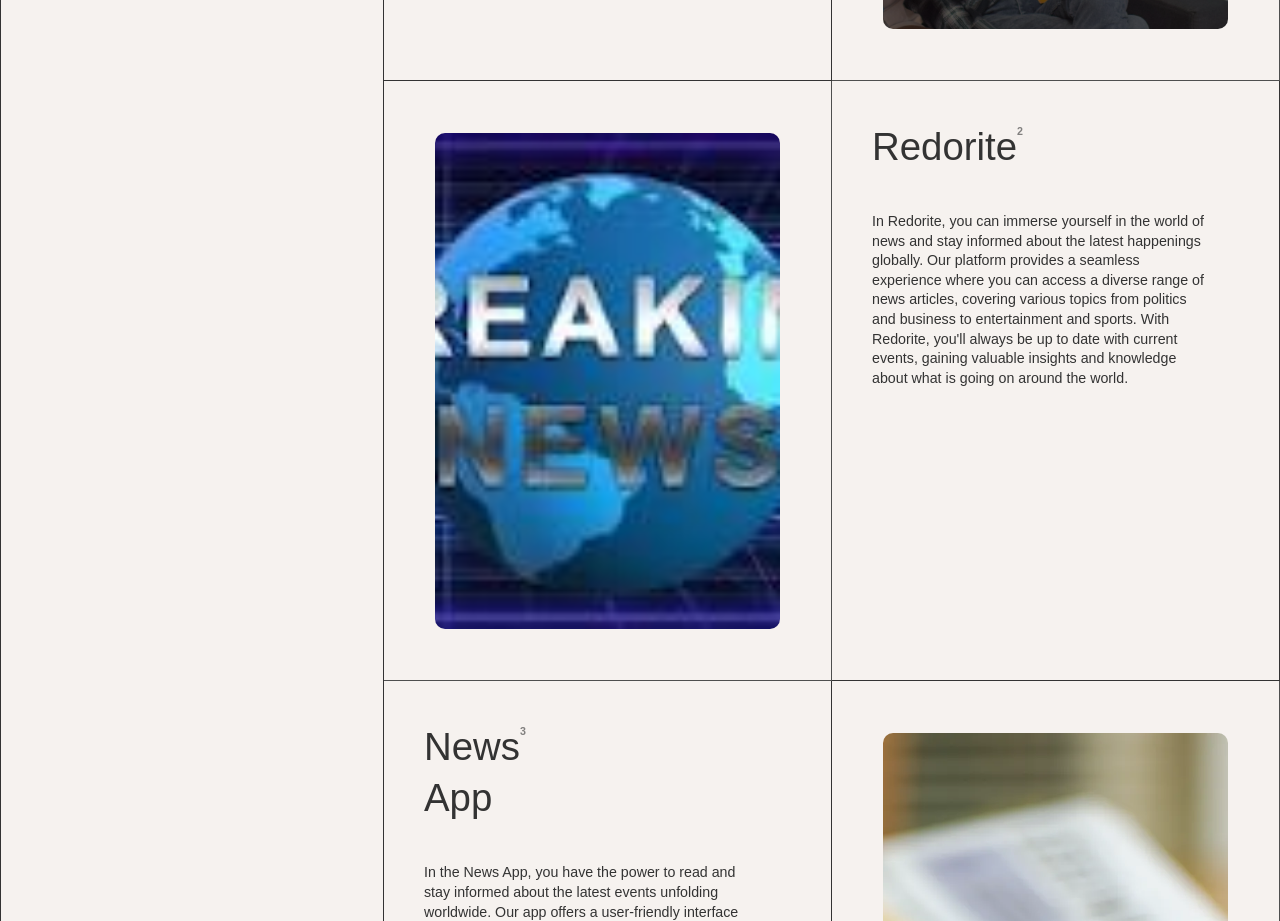
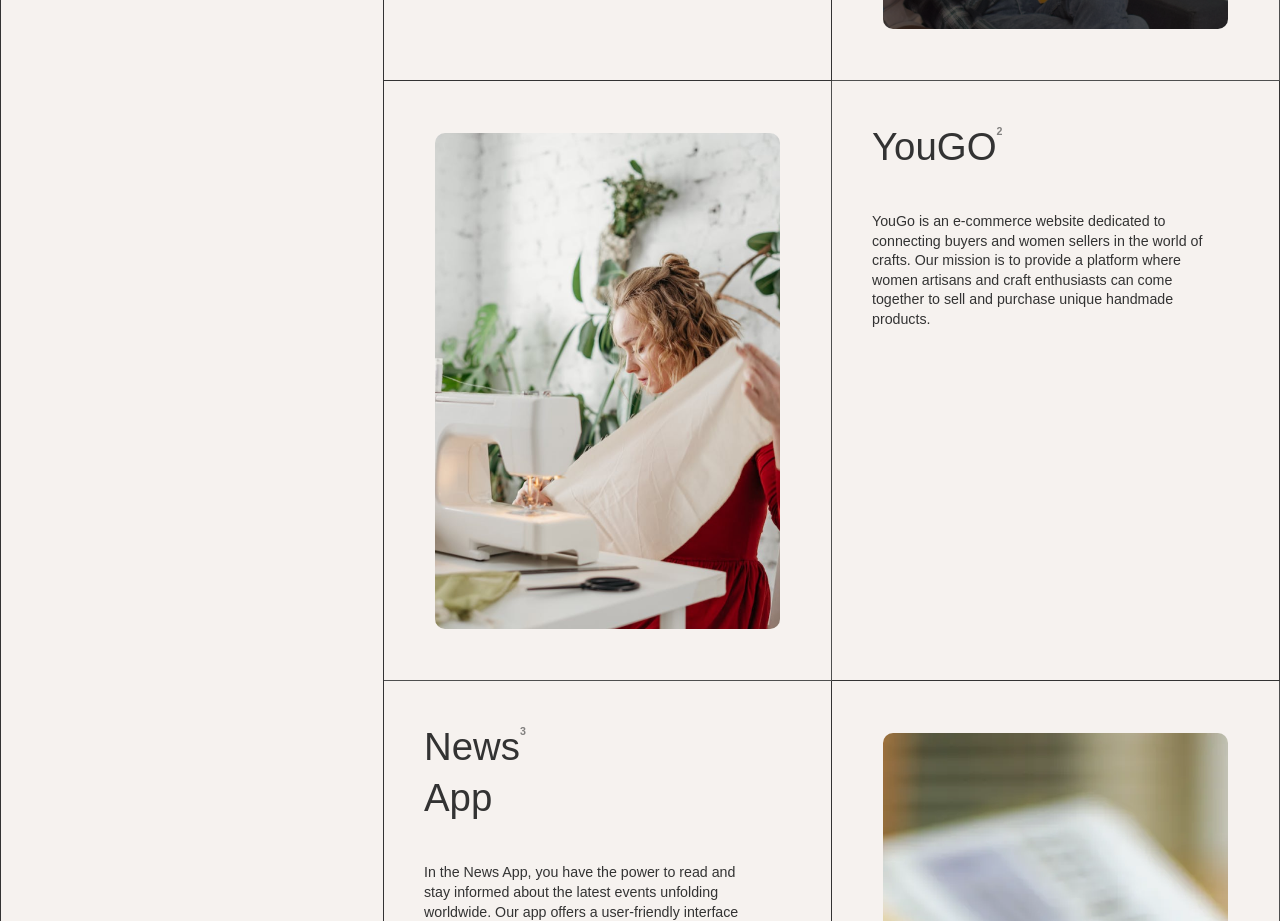
Before and after one commit to Semight/Portfolio, a Next.js app: page / in a window 1280 px wide. Shown: the part 2000-2921 px from the top of the page. Built offline with nearby package versions, Linux system fonts and the light colour scheme.

Commit message:
added a new project to the project page

```diff
--- a/src/app/project/page.tsx
+++ b/src/app/project/page.tsx
@@ -6,7 +6,7 @@ import styled from "styled-components";
 import Footer from "@/components/footer/page";
 import Sidenav from "@/components/sidenav/page";
 import Image from "next/image";
-import BRN from "../../assets/breaking-news.jpeg";
+import yougo from "../../assets/yougo.png";
 import GDG from "../../assets/Component 108 (1).png";
 import BN from "../../assets/newsarticle_placeholder.webp";
 import CA from "../../assets/chipper-app.png";
@@ -184,10 +184,10 @@ const Project = () => {
         </div>
 
         <div className="h-container">
-          <a href="http://redorite.com" className="project-link">
+          <a href="https://www.yougo-crafts.store/" className="project-link">
             <div className="image-container">
               <Image
-                src={BRN}
+                src={yougo}
                 alt={""}
                 style={{
                   width: "90vw",
--- a/src/components/section/fourthsection.tsx
+++ b/src/components/section/fourthsection.tsx
@@ -2,7 +2,7 @@
 import Image from "next/image";
 import React from "react";
 import styled, { keyframes } from "styled-components";
-import BRN from "../../assets/breaking-news.jpeg";
+import YouGO from "../../assets/yougo.png";
 import GDG from "../../assets/Component 108 (1).png";
 import BN from "../../assets/newsarticle_placeholder.webp";
 import CA from "../../assets/chipper-app.png";
@@ -287,24 +287,21 @@ const Fourthsection = () => {
               </div>
             </a>
 
-            <a href="http://redorite.com" className="flex2-link">
+            <a href="https://www.yougo-crafts.store/" className="flex2-link">
               <div className="flex-image">
-                <Image src={BRN} alt={""} className="Images" />
+                <Image src={YouGO} alt={""} className="Images" />
               </div>
               <div className="block1">
                 <div className="text-flex">
-                  <div className="text">Redorite</div>
+                  <div className="text">YouGO</div>
                   <div className="number">2</div>
                 </div>
                 <div className="block-text">
-                  In Redorite, you can immerse yourself in the world of news and
-                  stay informed about the latest happenings globally. Our
-                  platform provides a seamless experience where you can access a
-                  diverse range of news articles, covering various topics from
-                  politics and business to entertainment and sports. With
-                  Redorite, you&apos;ll always be up to date with current
-                  events, gaining valuable insights and knowledge about what is
-                  going on around the world.
+                  YouGo is an e-commerce website dedicated to connecting buyers and
+                  women sellers in the world of crafts. Our mission is to
+                  provide a platform where women artisans and craft enthusiasts
+                  can come together to sell and purchase unique handmade
+                  products.
                 </div>
               </div>
             </a>
```
Also changed, not shown: src/assets/yougo.png (added).
